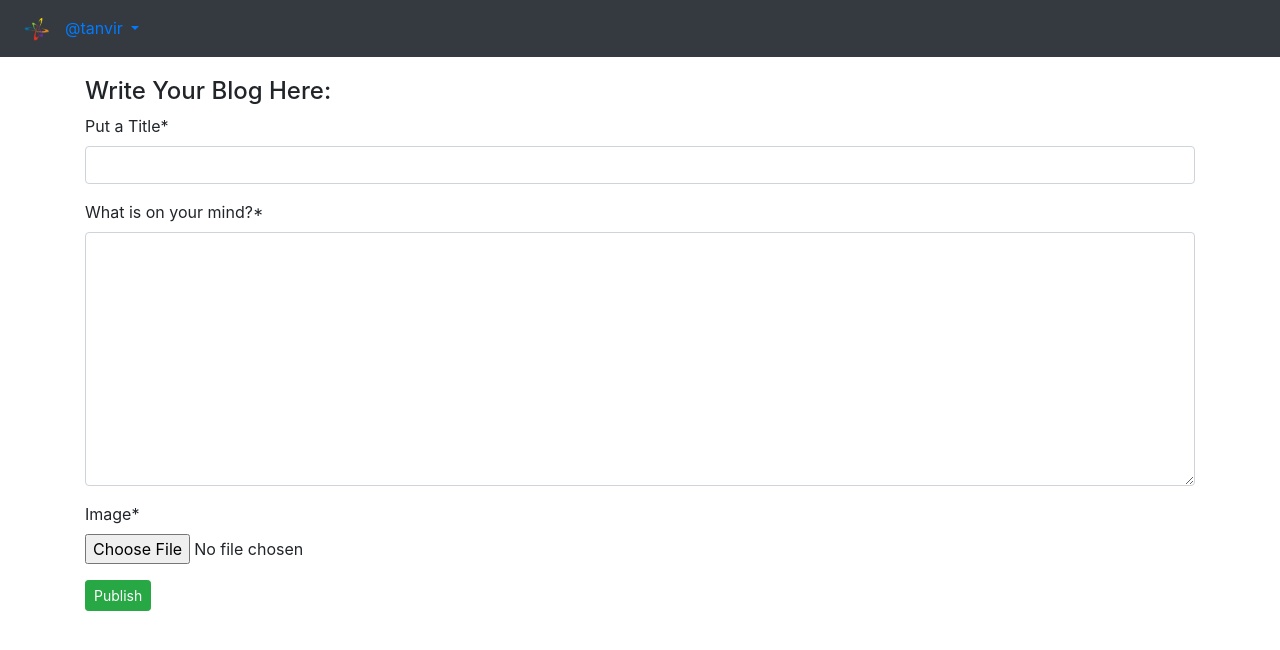
After one commit to FoysalMdTanvir/My_Blog_Project, a Django app: page /blog/write/ in a window 1280 px wide. The commit adds this page. Shown: the top 650 px of the page. Run offline with Django 3.2, Linux system fonts and the light colour scheme; a user stored in the database is signed in; some libraries are stand-ins or nearby versions.

Commit message:
Write Blog

```diff
--- a/App_Blog/models.py
+++ b/App_Blog/models.py
@@ -30,3 +30,6 @@ class Comment(models.Model):
 class Likes(models.Model):
     blog = models.ForeignKey(Blog, on_delete=models.CASCADE, related_name="liked_blog")
     user = models.ForeignKey(User, on_delete=models.CASCADE, related_name="liker_user")
+
+    def __str__(self):
+        return self.user + "likes" + self.blog
--- a/App_Blog/urls.py
+++ b/App_Blog/urls.py
@@ -4,5 +4,6 @@ from App_Blog import views
 app_name = 'App_Blog'
 
 urlpatterns = [
-    path('', views.blog_list, name='blog_list')
+    path('', views.blog_list, name='blog_list'),
+    path('write/', views.CreateBlog.as_view(), name='create_blog'),
 ]
--- a/App_Blog/views.py
+++ b/App_Blog/views.py
@@ -1,7 +1,27 @@
-from django.shortcuts import render
+from django.shortcuts import render, HttpResponseRedirect
+from django.views.generic import CreateView, UpdateView, ListView, DeleteView, View, TemplateView, DeleteView
+from App_Blog.models import Blog, Comment, Likes
+from django.urls import reverse, reverse_lazy
+from django.contrib.auth.decorators import login_required
+from django.contrib.auth.mixins import LoginRequiredMixin
+import uuid
 
 # Create your views here.
 
 
 def blog_list(request):
     return render(request, 'App_Blog/blog_list.html', context={})
+
+
+class CreateBlog(LoginRequiredMixin, CreateView):
+    model = Blog
+    template_name = 'App_Blog/create_blog.html'
+    fields = ('blog_title', 'blog_content', 'blog_image')
+
+    def form_valid(self, form):
+        blog_obj = form.save(commit=False)
+        blog_obj.author = self.request.user
+        title = blog_obj.blog_title
+        blog_obj.slug = title.replace(" ", "-") + "-" + str(uuid.uuid4())
+        blog_obj.save()
+        return HttpResponseRedirect(reverse('index'))
--- /dev/null
+++ b/templates/App_Blog/blog_details.html
@@ -0,0 +1,5 @@
+{% extends 'base.html' %}
+{% block title_block %} {% endblock %}
+{% block body_block %}
+
+{% endblock %}
--- /dev/null
+++ b/templates/App_Blog/create_blog.html
@@ -0,0 +1,11 @@
+{% extends 'base.html' %}
+{% load crispy_forms_tags %}
+{% block title_block %} {% endblock %}
+{% block body_block %}
+<h4>Write Your Blog Here:</h4>
+<form method="POST">
+  {{ form|crispy }}
+  {% csrf_token %}
+  <button type="submit" class="btn btn-success btn-sm">Publish</button>
+</form>
+{% endblock %}
--- /dev/null
+++ b/templates/App_Blog/edit_blog.html
@@ -0,0 +1,5 @@
+{% extends 'base.html' %}
+{% block title_block %} {% endblock %}
+{% block body_block %}
+
+{% endblock %}
--- /dev/null
+++ b/templates/App_Blog/my_blogs.html
@@ -0,0 +1,5 @@
+{% extends 'base.html' %}
+{% block title_block %} {% endblock %}
+{% block body_block %}
+
+{% endblock %}
--- a/templates/base.html
+++ b/templates/base.html
@@ -32,7 +32,9 @@
           @{{user.username}}
         </a>
         <div class="dropdown-menu">
+          <a class="dropdown-item" href="{% url 'App_Blog:create_blog' %}">Write Blog</a>
           <a class="dropdown-item" href="{% url 'App_Login:profile' %}">Profile</a>
+          <hr>
           <a class="dropdown-item" href="{% url 'App_Login:logout' %}">Logout</a>
         </div>
       </div>
```
Also changed, not shown: App_Blog/migrations/0002_auto_20201130_1323.py (added), App_Blog/migrations/0003_auto_20201130_1332.py (added), db.sqlite3, media/logo.png.
